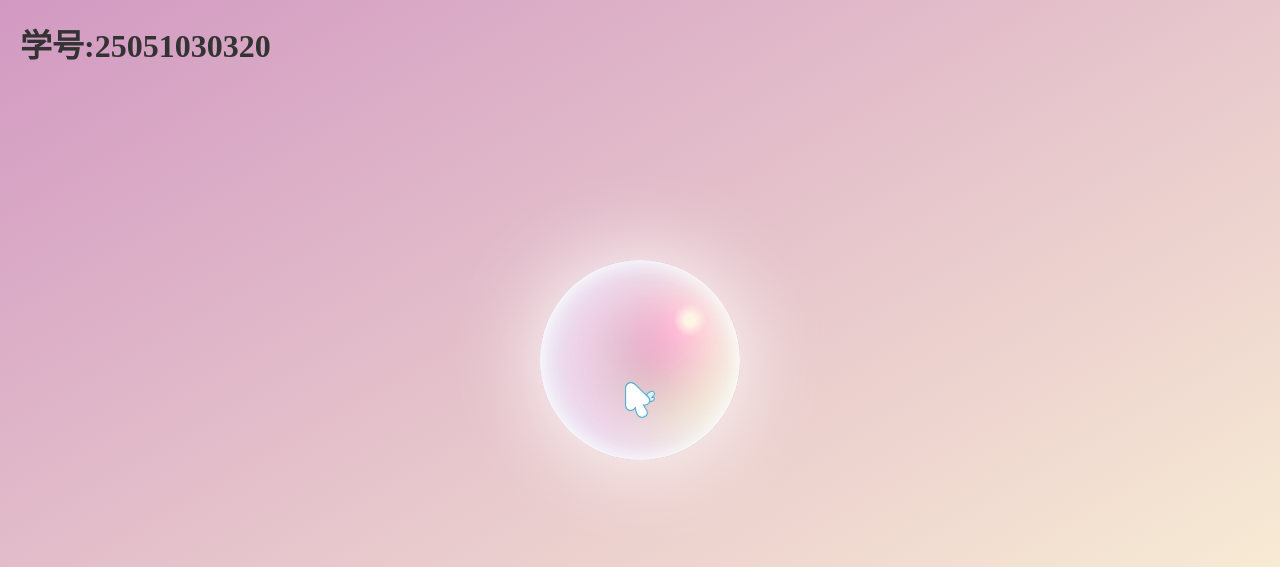
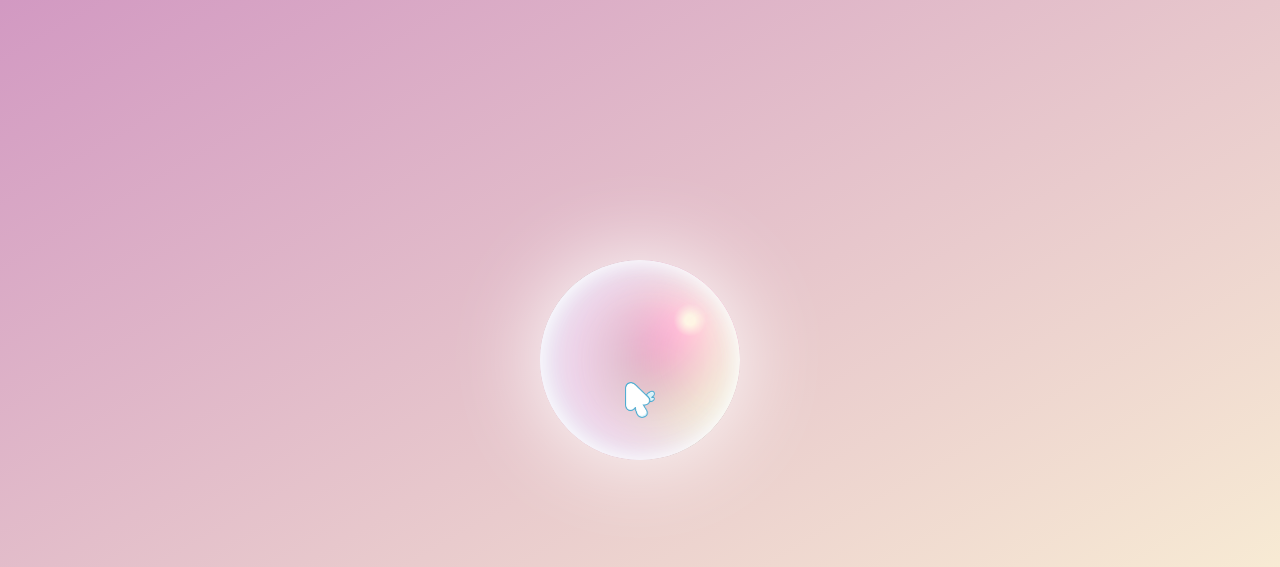
Before and after one commit to zmdlb7h-spec/zmdlb7h-spec.github.io, a plain HTML site: page index.html in a window 1280 px wide. Shown: the top 567 px of the page. Drawn offline with Linux system fonts and the light colour scheme.

Commit message:
消除学号

```diff
--- a/index.html
+++ b/index.html
@@ -33,7 +33,6 @@
     <li><a href="https://github.com/zmdlb7h-spec/zmdlb7h-spec.github.io/issuesa">反馈</a></li>
   </ul>
   <div style="position: absolute; top: 20px; left: 20px; z-index: 10">
-    <h1 style="margin-bottom: 15px; color: #333">学号:25051030320</h1>
   </div>
 </body>
 
```
